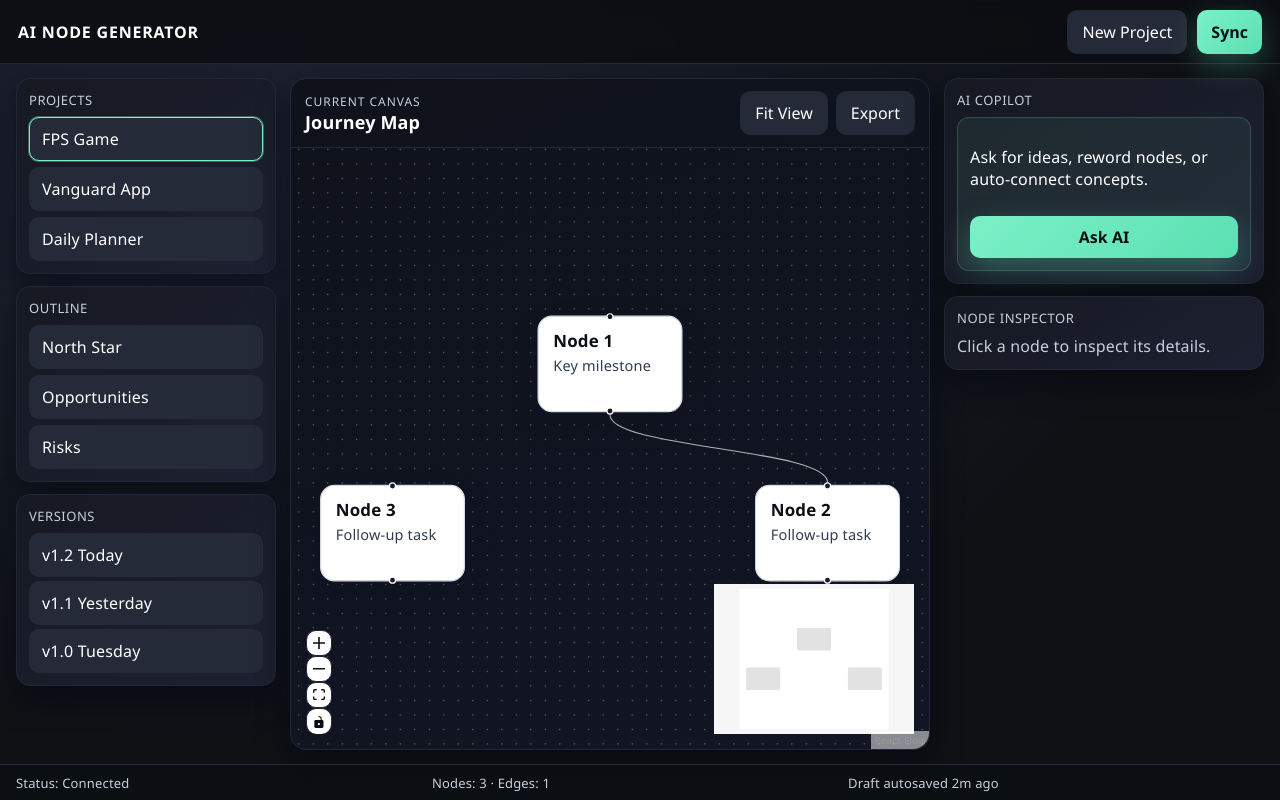
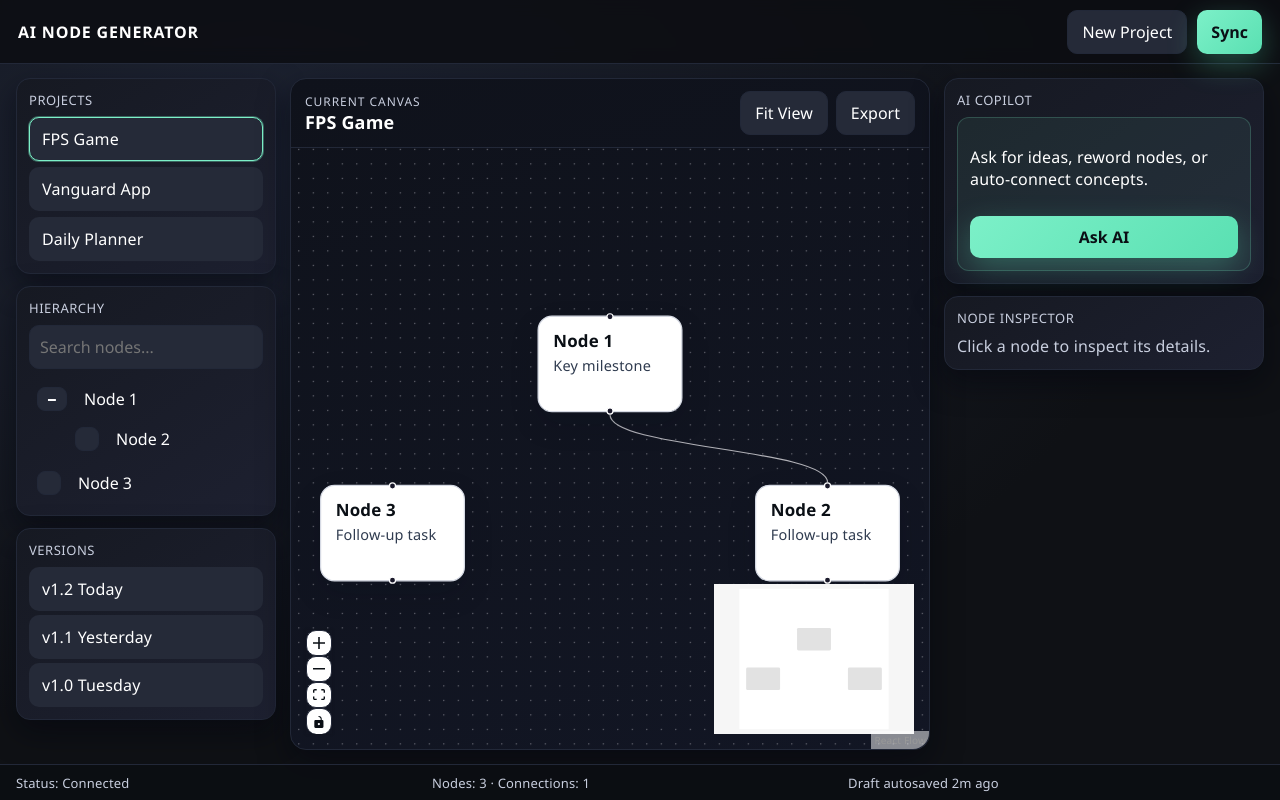
Before and after one commit to Encrypticcc/AI-Mind-Map-Proto, a React (Vite) app in the folder my-react-flow-app/: page / in a window 1280 px wide. Built offline with nearby package versions, Linux system fonts and the light colour scheme.

Commit message:
Renamed "Outliner" to "Explorer", renamed "Edges" to "Connections",  added explorer logic, fixed name inconsistencies.

```diff
--- a/my-react-flow-app/src/App.jsx
+++ b/my-react-flow-app/src/App.jsx
@@ -12,7 +12,7 @@ import {
   useReactFlow
 } from '@xyflow/react';
 import '@xyflow/react/dist/style.css';
-import { useCallback, useEffect, useState } from 'react';
+import { useCallback, useEffect, useMemo, useState } from 'react';
 
 const NoteNode = ({ data }) => {
   return (
@@ -36,21 +36,21 @@ const initialNodes = [
     type: 'note',
     position: { x: 0, y: 0 },
     data: { label: 'Node 1', notes: 'Key milestone' },
-    style: { width: 120, height: 80 },
+    style: { minWidth: 120, minHeight: 80 },
   },
   {
     id: 'n2',
     type: 'note',
     position: { x: 180, y: 140 },
     data: { label: 'Node 2', notes: 'Follow-up task' },
-    style: { width: 120, height: 80 },
+    style: { minWidth: 120, minHeight: 80 },
   },
     {
     id: 'n3',
     type: 'note',
     position: { x: -180, y: 140 },
     data: { label: 'Node 3', notes: 'Follow-up task' },
-    style: { width: 120, height: 80 },
+    style: { minWidth: 120, minHeight: 80 },
   },
 ];
 const initialEdges = [{ id: 'n1-n2', source: 'n1', target: 'n2' }];
@@ -61,9 +61,32 @@ function FlowCanvas() {
   const [selectedNodeId, setSelectedNodeId] = useState(initialNodes[0]?.id ?? null);
   const [inspectorLabel, setInspectorLabel] = useState(initialNodes[0]?.data.label ?? '');
   const [inspectorNotes, setInspectorNotes] = useState(initialNodes[0]?.data.notes ?? '');
-  const { screenToFlowPosition } = useReactFlow();
+  const [collapsedNodes, setCollapsedNodes] = useState(() => new Set());
+  const [searchTerm, setSearchTerm] = useState('');
+  const { screenToFlowPosition, setCenter } = useReactFlow();
 
   const selectedNode = nodes.find((node) => node.id === selectedNodeId);
+  const nodesById = useMemo(() => {
+    const map = new Map();
+    nodes.forEach((node) => map.set(node.id, node));
+    return map;
+  }, [nodes]);
+
+  const childrenMap = useMemo(() => {
+    const map = new Map();
+    edges.forEach((edge) => {
+      const list = map.get(edge.source) ?? [];
+      list.push(edge.target);
+      map.set(edge.source, list);
+    });
+    return map;
+  }, [edges]);
+
+  const roots = useMemo(() => {
+    const targets = new Set(edges.map((edge) => edge.target));
+    const rootNodes = nodes.filter((node) => !targets.has(node.id));
+    return rootNodes.length ? rootNodes : nodes;
+  }, [nodes, edges]);
 
   useEffect(() => {
     if (selectedNode) {
@@ -104,6 +127,109 @@ function FlowCanvas() {
     }
   }, []);
 
+  const toggleCollapse = useCallback((nodeId) => {
+    setCollapsedNodes((prev) => {
+      const next = new Set(prev);
+      if (next.has(nodeId)) {
+        next.delete(nodeId);
+      } else {
+        next.add(nodeId);
+      }
+      return next;
+    });
+  }, []);
+
+  const handleJumpToNode = useCallback(
+    (nodeId) => {
+      const node = nodesById.get(nodeId);
+      if (!node) return;
+      setSelectedNodeId(nodeId);
+      const width = node.width ?? node.style?.width ?? node.style?.minWidth ?? 0;
+      const height = node.height ?? node.style?.height ?? node.style?.minHeight ?? 0;
+      const centerX = node.position.x + width / 2;
+      const centerY = node.position.y + height / 2;
+      setCenter(centerX, centerY, { zoom: 1.2, duration: 400 });
+    },
+    [nodesById, setCenter],
+  );
+
+  const searchTermValue = searchTerm.trim().toLowerCase();
+  const matchesSearch = useCallback(
+    (node) => {
+      if (!searchTermValue) return false;
+      const label = (node?.data?.label ?? '').toLowerCase();
+      const notes = (node?.data?.notes ?? '').toLowerCase();
+      return label.includes(searchTermValue) || notes.includes(searchTermValue);
+    },
+    [searchTermValue],
+  );
+
+  const renderTree = useCallback(
+    (nodeId, depth = 0) => {
+      const node = nodesById.get(nodeId);
+      if (!node) return null;
+
+      const rawChildren = (childrenMap.get(nodeId) ?? []).filter((id) => nodesById.has(id));
+      const renderedChildren = rawChildren
+        .map((childId) => renderTree(childId, depth + 1))
+        .filter(Boolean);
+
+      const hasVisibleChildren = renderedChildren.length > 0;
+      const isMatch = matchesSearch(node);
+
+      if (searchTermValue && !isMatch && !hasVisibleChildren) {
+        return null;
+      }
+
+      const forcedOpen = Boolean(searchTermValue) && (isMatch || hasVisibleChildren);
+      const isCollapsed = forcedOpen ? false : collapsedNodes.has(nodeId);
+
+      return (
+        <div className="tree-item" key={node.id}>
+          <div className="tree-row" style={{ paddingLeft: 8 + depth * 14 }}>
+            {rawChildren.length ? (
+              <button
+                type="button"
+                className="tree-toggle"
+                aria-label={isCollapsed ? 'Expand' : 'Collapse'}
+                onClick={() => toggleCollapse(node.id)}
+                disabled={forcedOpen}
+              >
+                {isCollapsed ? '+' : '−'}
+              </button>
+            ) : (
+              <span className="tree-toggle placeholder" aria-hidden="true" />
+            )}
+            <button
+              type="button"
+              className={`tree-label${node.id === selectedNodeId ? ' active' : ''}${
+                isMatch ? ' match' : ''
+              }`}
+              onClick={() => handleJumpToNode(node.id)}
+            >
+              {node.data?.label ?? node.id}
+            </button>
+          </div>
+          {!isCollapsed && renderedChildren.length ? (
+            <div className="tree-children">{renderedChildren}</div>
+          ) : null}
+        </div>
+      );
+    },
+    [
+      childrenMap,
+      collapsedNodes,
+      handleJumpToNode,
+      matchesSearch,
+      nodesById,
+      searchTermValue,
+      selectedNodeId,
+      toggleCollapse,
+    ],
+  );
+
+  const rootTreeItems = useMemo(() => roots.map((root) => renderTree(root.id)).filter(Boolean), [renderTree, roots]);
+
   const onPaneContextMenu = useCallback(
     (event) => {
       event.preventDefault();
@@ -116,8 +242,8 @@ function FlowCanvas() {
           id: newId,
           type: 'note',
           position,
-          data: { label: 'New Node', notes: '' },
-          style: { width: 120, height: 80 },
+          data: { label: 'Untitled Node', notes: 'Describe what this node should do…' },
+          style: { minWidth: 120, minHeight: 80 },
         },
       ]);
       setSelectedNodeId(newId);
@@ -175,12 +301,18 @@ function FlowCanvas() {
             </ul>
           </div>
           <div className="panel">
-            <div className="panel-header">Outline</div>
-            <ul className="list">
-              <li className="list-item">North Star</li>
-              <li className="list-item">Opportunities</li>
-              <li className="list-item">Risks</li>
-            </ul>
+            <div className="panel-header">Hierarchy</div>
+            <div className="hierarchy-search">
+              <input
+                type="text"
+                placeholder="Search nodes..."
+                value={searchTerm}
+                onChange={(e) => setSearchTerm(e.target.value)}
+              />
+            </div>
+            <div className="tree">
+              {rootTreeItems.length ? rootTreeItems : <div className="empty-state">No nodes match your search.</div>}
+            </div>
           </div>
           <div className="panel">
             <div className="panel-header">Versions</div>
@@ -196,7 +328,7 @@ function FlowCanvas() {
           <div className="canvas-header">
             <div>
               <div className="eyebrow">Current canvas</div>
-              <div className="title">Journey Map</div>
+              <div className="title">FPS Game</div>
             </div>
             <div className="canvas-actions">
               <button className="ghost">Fit View</button>
@@ -265,7 +397,7 @@ function FlowCanvas() {
 
       <footer className="status-bar">
         <div>Status: Connected</div>
-        <div>Nodes: {nodes.length} · Edges: {edges.length}</div>
+        <div>Nodes: {nodes.length} · Connections: {edges.length}</div>
         <div>Draft autosaved 2m ago</div>
       </footer>
     </div>
--- a/my-react-flow-app/src/index.css
+++ b/my-react-flow-app/src/index.css
@@ -273,7 +273,7 @@ input, textarea {
   flex-direction: column;
   gap: 4px;
   width: 100%;
-  height: 100%;
+  min-height: 80px;
   padding: 10px 12px;
   background: #ffffff;
   border: 1px solid #d5d9e3;
@@ -293,3 +293,84 @@ input, textarea {
   white-space: pre-wrap;
   line-height: 1.35;
 }
+
+.hierarchy-search {
+  margin-bottom: 10px;
+}
+
+.tree {
+  display: flex;
+  flex-direction: column;
+  gap: 4px;
+  max-height: 320px;
+  overflow: auto;
+}
+
+.tree-item {
+  display: flex;
+  flex-direction: column;
+}
+
+.tree-row {
+  display: flex;
+  align-items: center;
+  gap: 6px;
+}
+
+.tree-toggle {
+  width: 24px;
+  height: 24px;
+  border-radius: 8px;
+  border: 1px solid var(--border);
+  background: var(--ghost);
+  color: var(--text);
+  font-weight: 700;
+  cursor: pointer;
+  display: flex;
+  align-items: center;
+  justify-content: center;
+  line-height: 1;
+}
+
+.tree-toggle.placeholder {
+  width: 24px;
+  height: 24px;
+}
+
+.tree-label {
+  flex: 1;
+  text-align: left;
+  background: transparent;
+  border: 1px solid transparent;
+  color: var(--text);
+  padding: 8px 10px;
+  border-radius: 8px;
+  cursor: pointer;
+  transition: background 0.12s ease, border-color 0.12s ease;
+}
+
+.tree-label:hover {
+  background: var(--ghost);
+  border-color: var(--border);
+}
+
+.tree-label.active {
+  border-color: var(--accent);
+  background: rgba(124, 240, 200, 0.12);
+}
+
+.tree-label.match {
+  color: var(--accent);
+}
+
+.tree-children {
+  display: flex;
+  flex-direction: column;
+  margin-left: 24px;
+}
+
+.empty-state {
+  color: var(--muted);
+  font-size: 13px;
+  padding: 6px 0;
+}
```
